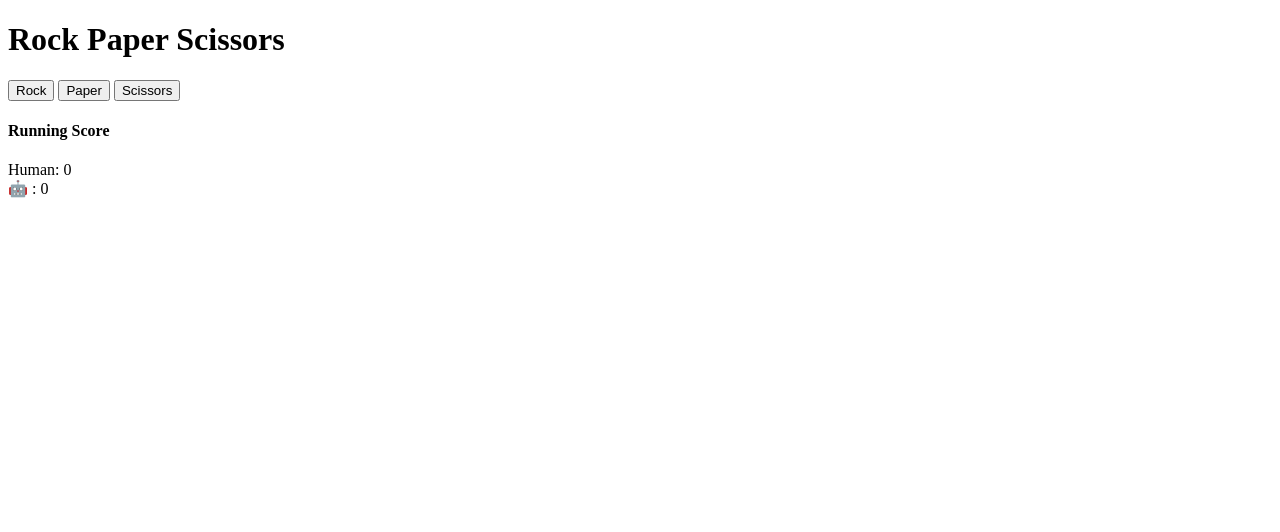
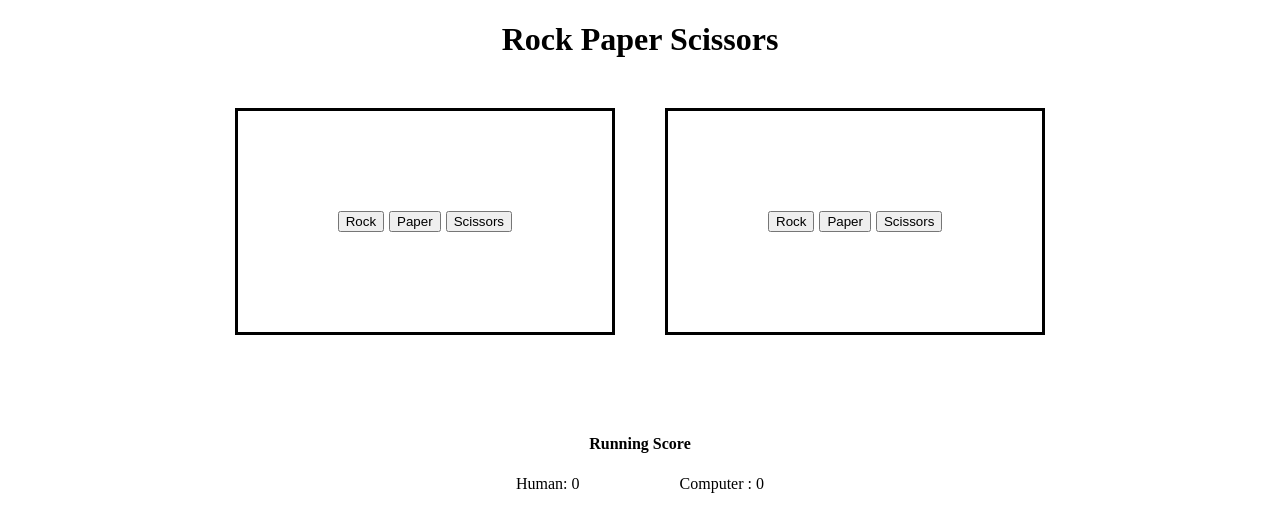
Before and after one commit to JonahBreslow/rock-paper-scissors-odin-project, a plain HTML site: page index.html in a window 1280 px wide. Drawn offline with Linux system fonts and the light colour scheme.

Commit message:
starting to style it a little bit

```diff
--- a/index.html
+++ b/index.html
@@ -1,22 +1,32 @@
 <!DOCTYPE html>
 <html lang="en">
   <head>
-    <meta charset="UTF-8">
-    <meta name="viewport" content="width=device-width, initial-scale=1.0">
+    <meta charset="UTF-8" />
+    <meta name="viewport" content="width=device-width, initial-scale=1.0" />
+    <link rel="stylesheet" type="text/css" href="styles.css" />
     <title>Rock Paper Scissors</title>
   </head>
   <body>
-    <h1>Rock Paper Scissors</h1>
+    <h1 class="center">Rock Paper Scissors</h1>
+    <div class="flex gap50 justify-center bottom-margin-100
+    top-margin-50">
+      <div class="flex justify-center gap5 border-solid padding-100">
         <button id="Rock">Rock</button>
         <button id="Paper">Paper</button>
         <button id="Scissors">Scissors</button>
-    <h4>Running Score</h4>
-    <div id="human-score">Human: 0 </div>
-    <div id="computer-score">🤖 : 0 </div>
+      </div>
+      <div class="flex justify-center gap5 border-solid padding-100">
+        <button id="cRock">Rock</button>
+        <button id="cPaper">Paper</button>
+        <button id="cScissors">Scissors</button>
+      </div>
+    </div>
+    <h4 class="flex justify-center">Running Score</h4>
+    <div class="flex gap100 justify-center">
+      <div id="human-score">Human: 0</div>
+      <div id="computer-score">Computer : 0</div>
+    </div>
 
     <script src="rock-paper-scissors.js" defer></script>
-
-
-
   </body>
 </html>
--- a/rock-paper-scissors.js
+++ b/rock-paper-scissors.js
@@ -23,7 +23,7 @@ buttons.forEach(function (button) {
             nTies += 1;
         }
         var humanResult = "Human: ".concat(playerScore);
-        var computerResult = "\uD83E\uDD16 : ".concat(computerScore);
+        var computerResult = "Computer : ".concat(computerScore);
         var humanScoreDisplay = document.getElementById("human-score");
         var computerScoreDisplay = document.getElementById("computer-score");
         humanScoreDisplay.textContent = humanResult;
--- /dev/null
+++ b/styles.css
@@ -0,0 +1,39 @@
+.center {
+    text-align: center;
+}
+
+.flex {
+    display: flex;
+}
+
+.gap5 {
+    gap: 5px;
+}
+
+.gap50 {
+    gap: 50px;
+}
+
+.gap100 {
+    gap: 100px;
+}
+
+.justify-center {
+    justify-content: center;
+}
+
+.bottom-margin-100 {
+    margin-bottom: 100px;
+}
+
+.top-margin-50 {
+    margin-top: 50px;
+}
+
+.border-solid {
+    border: solid black;
+}
+
+.padding-100 {
+    padding: 100px;
+}
```
Also changed, not shown: 1 other file. Lines whose indentation alone changed are shown as unchanged.
